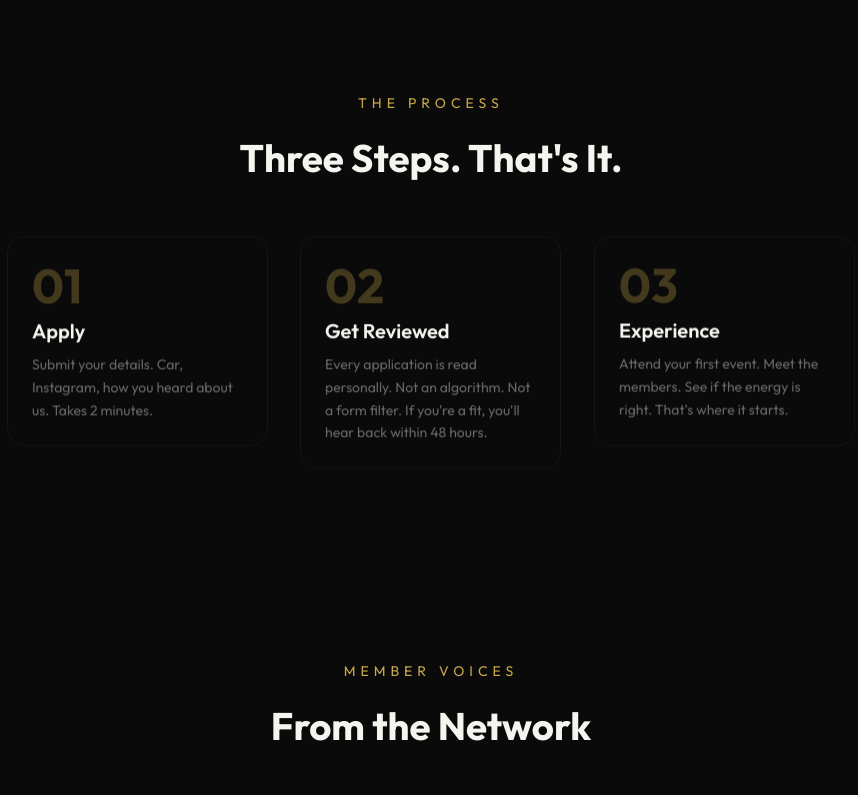
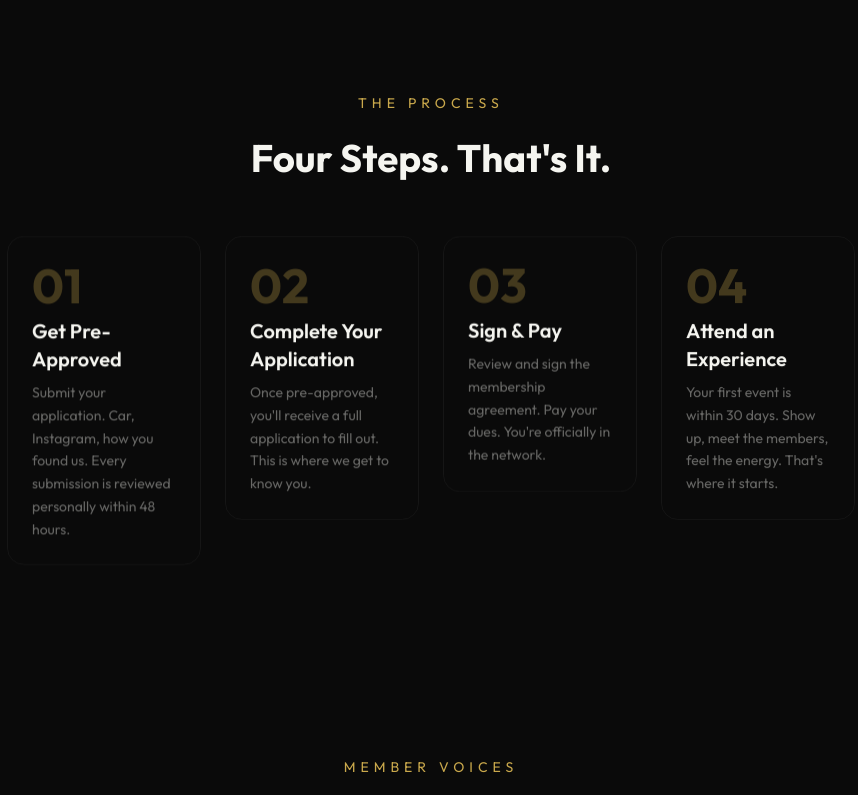
Before and after one commit to sevakogan/TopTier-V2, a Next.js app: page / in a window 1280 px wide. Shown: the part 1820-2615 px from the top of the page, without its empty margins (209-1067 px from the left). Built offline with nearby package versions, Linux system fonts and the light colour scheme.

Commit message:
feat: 4-step how it works (pre-approve, apply, sign+pay, attend within 30 days)

```diff
--- a/src/app/page.tsx
+++ b/src/app/page.tsx
@@ -47,18 +47,23 @@ const FEATURE_CARDS = [
 const HOW_IT_WORKS_STEPS = [
   {
     number: "01",
-    title: "Apply",
-    body: "Submit your details. Car, Instagram, how you heard about us. Takes 2 minutes.",
+    title: "Get Pre-Approved",
+    body: "Submit your application. Car, Instagram, how you found us. Every submission is reviewed personally within 48 hours.",
   },
   {
     number: "02",
-    title: "Get Reviewed",
-    body: "Every application is read personally. Not an algorithm. Not a form filter. If you're a fit, you'll hear back within 48 hours.",
+    title: "Complete Your Application",
+    body: "Once pre-approved, you'll receive a full application to fill out. This is where we get to know you.",
   },
   {
     number: "03",
-    title: "Experience",
-    body: "Attend your first event. Meet the members. See if the energy is right. That's where it starts.",
+    title: "Sign & Pay",
+    body: "Review and sign the membership agreement. Pay your dues. You're officially in the network.",
+  },
+  {
+    number: "04",
+    title: "Attend an Experience",
+    body: "Your first event is within 30 days. Show up, meet the members, feel the energy. That's where it starts.",
   },
 ] as const
 
@@ -250,11 +255,11 @@ export default function Home() {
             THE PROCESS
           </p>
           <h2 className="text-center font-cormorant text-[clamp(28px,3vw,40px)] font-bold">
-            Three Steps. That&apos;s It.
+            Four Steps. That&apos;s It.
           </h2>
         </SectionReveal>
 
-        <div className="mt-12 grid grid-cols-1 gap-8 md:grid-cols-3">
+        <div className="mt-12 grid grid-cols-1 gap-6 sm:grid-cols-2 md:grid-cols-4">
           {HOW_IT_WORKS_STEPS.map((step, i) => (
             <SectionReveal key={step.number} delay={i * 0.15}>
               <TiltCard>
```
